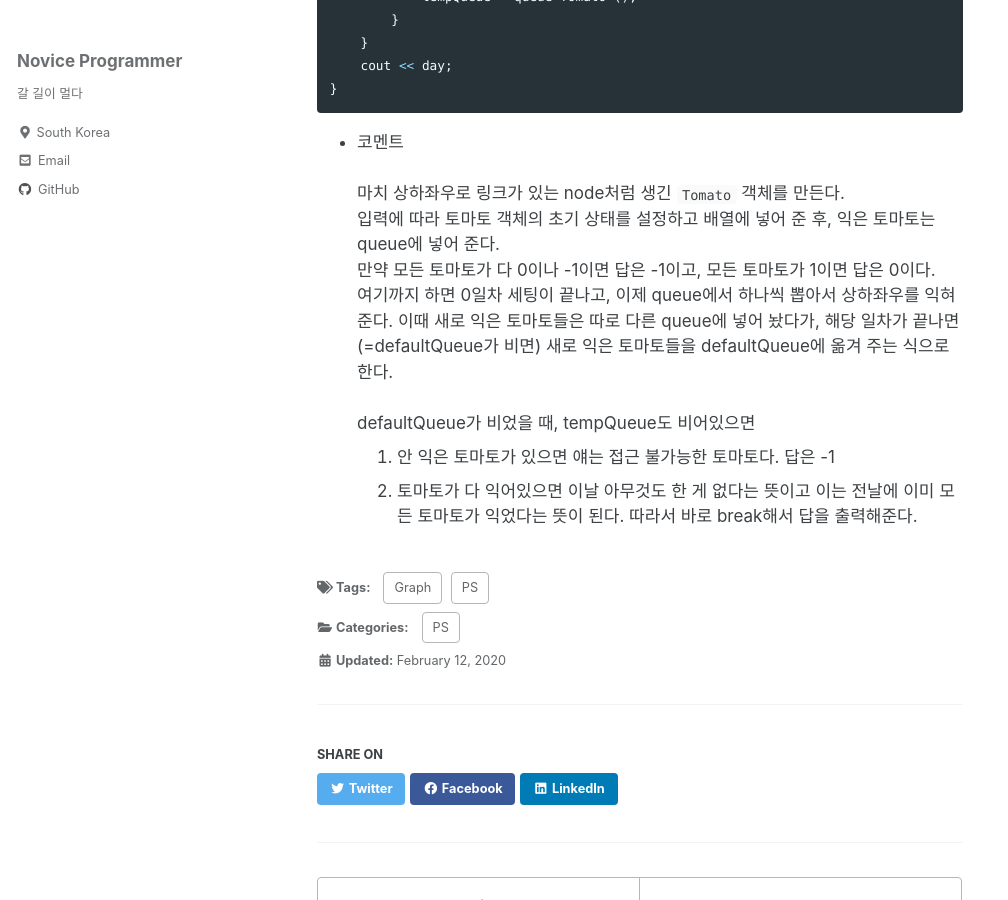
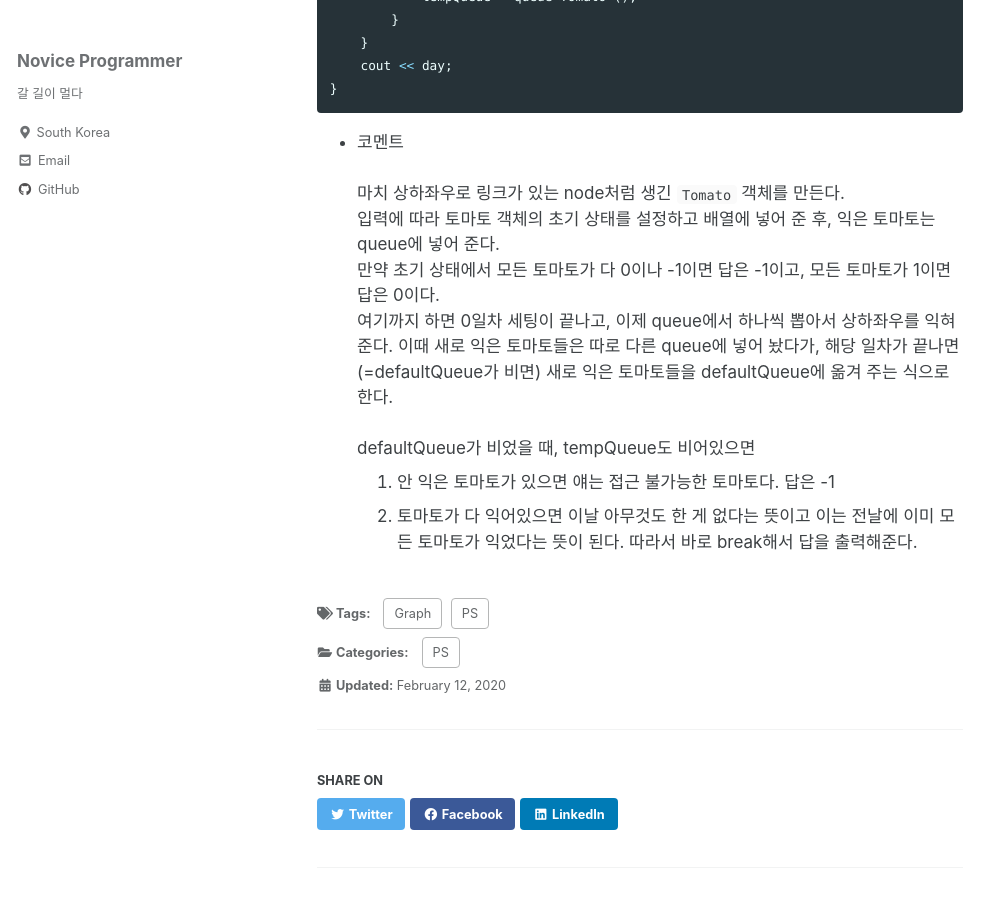
Before and after one commit to JuTaK97/JuTaK97.github.io, a Jekyll site: the page built from _posts/2022-02-11-baekjoon-7576.md, in a window 1280 px wide and 900 px high, scrolled down 2746 px. Shown: the whole window, without its empty margins (0-1008 px from the left). Built offline with Jekyll 4.4.1, drawn with Linux system fonts in a browser that asks for light colours; cached includes are drawn as plain includes.

Commit message:
Update 2022-02-11-baekjoon-7576.md

```diff
--- a/_posts/2022-02-11-baekjoon-7576.md
+++ b/_posts/2022-02-11-baekjoon-7576.md
@@ -127,7 +127,7 @@ int main() {
 - 코멘트<br /><br />
 마치 상하좌우로 링크가 있는 node처럼 생긴 `Tomato` 객체를 만든다.<br />
 입력에 따라 토마토 객체의 초기 상태를 설정하고 배열에 넣어 준 후, 익은 토마토는 queue에 넣어 준다.<br />
-만약 모든 토마토가 다 0이나 -1이면 답은 -1이고, 모든 토마토가 1이면 답은 0이다.<br />
+만약 초기 상태에서 모든 토마토가 다 0이나 -1이면 답은 -1이고, 모든 토마토가 1이면 답은 0이다.<br />
 여기까지 하면 0일차 세팅이 끝나고, 이제 queue에서 하나씩 뽑아서 상하좌우를 익혀 준다. 이때 새로 익은 토마토들은 따로 다른 queue에 넣어 놨다가, 해당 일차가 끝나면(=defaultQueue가
 비면) 새로 익은 토마토들을 defaultQueue에 옮겨 주는 식으로 한다.<br /><br />
 defaultQueue가 비었을 때, tempQueue도 비어있으면
```
